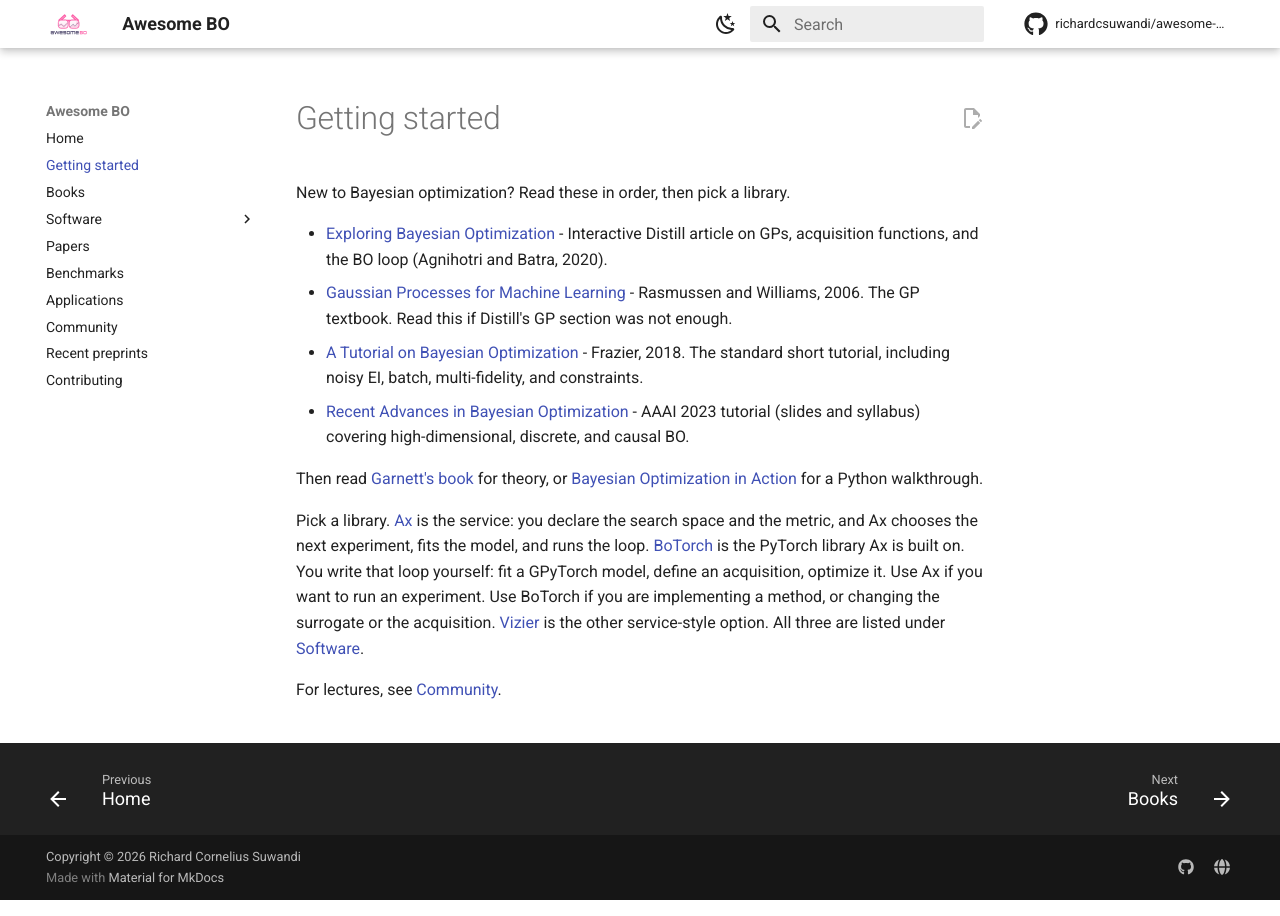
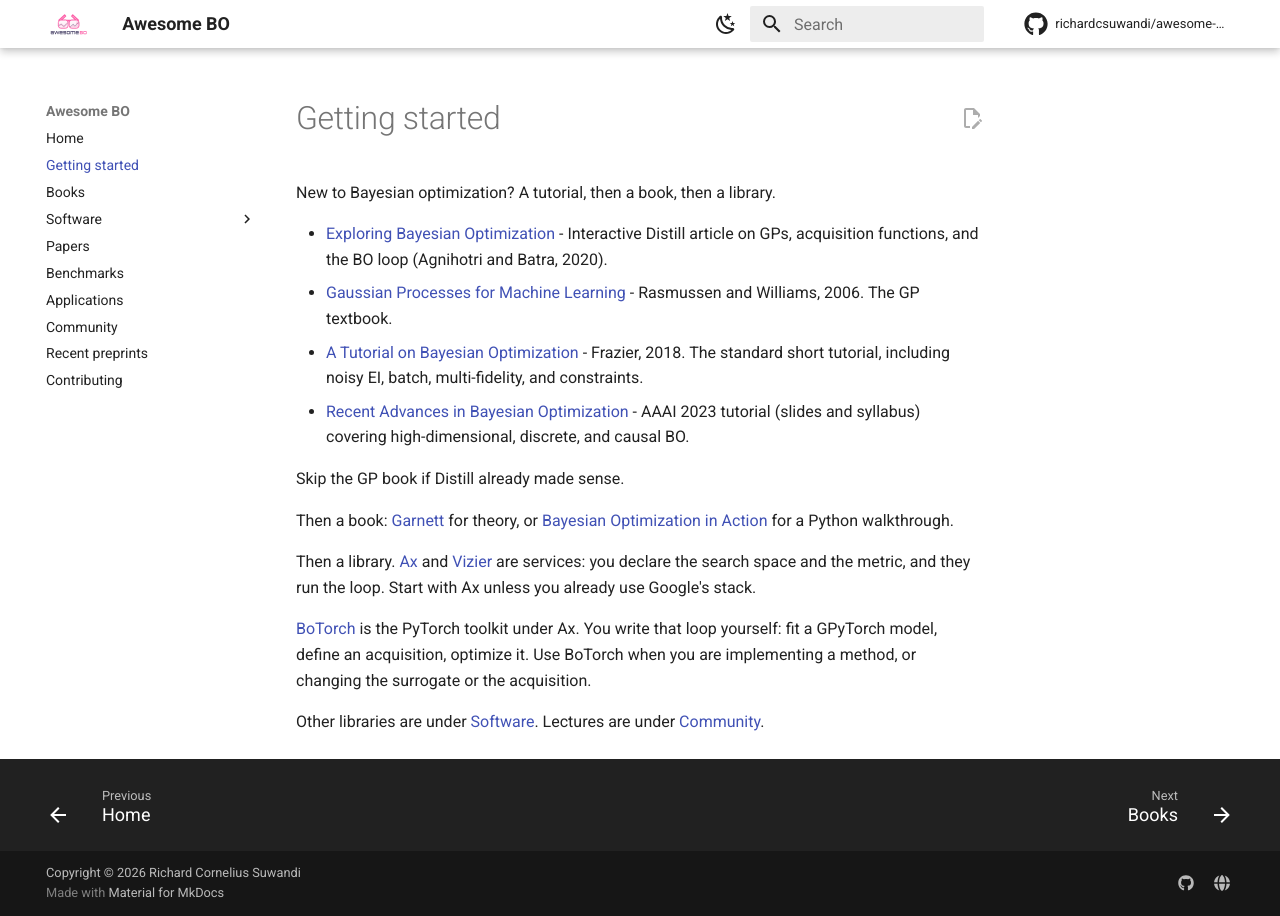
Before and after one commit to richardcsuwandi/awesome-bo, an MkDocs documentation site: the page built from docs/getting-started.md, in a window 1280 px wide. Built offline with MkDocs 1.6.1 and Material for MkDocs 9.7.7, drawn with Linux system fonts in a browser that asks for light colours; comment, search, counter and statistics services are not loaded.

Commit message:
Make Getting Started a tutorial-then-book-then-library path.
Co-authored-by: Cursor <cursoragent@cursor.com>

```diff
--- a/docs/getting-started.md
+++ b/docs/getting-started.md
@@ -1,14 +1,18 @@
 # Getting started
 
-New to Bayesian optimization? Read these in order, then pick a library.
+New to Bayesian optimization? A tutorial, then a book, then a library.
 
 - [Exploring Bayesian Optimization](https://distill.pub/2020/bayesian-optimization/) - Interactive Distill article on GPs, acquisition functions, and the BO loop (Agnihotri and Batra, 2020).
-- [Gaussian Processes for Machine Learning](https://gaussianprocess.org/gpml/) - Rasmussen and Williams, 2006. The GP textbook. Read this if Distill's GP section was not enough.
+- [Gaussian Processes for Machine Learning](https://gaussianprocess.org/gpml/) - Rasmussen and Williams, 2006. The GP textbook.
 - [A Tutorial on Bayesian Optimization](https://arxiv.org/abs/1807.02811) - Frazier, 2018. The standard short tutorial, including noisy EI, batch, multi-fidelity, and constraints.
 - [Recent Advances in Bayesian Optimization](https://bayesopt-tutorial.github.io/) - AAAI 2023 tutorial (slides and syllabus) covering high-dimensional, discrete, and causal BO.
 
-Then read [Garnett's book](books.md) for theory, or [Bayesian Optimization in Action](https://www.manning.com/books/bayesian-optimization-in-action) for a Python walkthrough.
+Skip the GP book if Distill already made sense.
 
-Pick a library. [Ax](https://ax.dev/) is the service: you declare the search space and the metric, and Ax chooses the next experiment, fits the model, and runs the loop. [BoTorch](https://botorch.org/) is the PyTorch library Ax is built on. You write that loop yourself: fit a GPyTorch model, define an acquisition, optimize it. Use Ax if you want to run an experiment. Use BoTorch if you are implementing a method, or changing the surrogate or the acquisition. [Vizier](https://github.com/google/vizier) is the other service-style option. All three are listed under [Software](software.md).
+Then a book: [Garnett](books.md) for theory, or [Bayesian Optimization in Action](https://www.manning.com/books/bayesian-optimization-in-action) for a Python walkthrough.
 
-For lectures, see [Community](community.md).
+Then a library. [Ax](https://ax.dev/) and [Vizier](https://github.com/google/vizier) are services: you declare the search space and the metric, and they run the loop. Start with Ax unless you already use Google's stack.
+
+[BoTorch](https://botorch.org/) is the PyTorch toolkit under Ax. You write that loop yourself: fit a GPyTorch model, define an acquisition, optimize it. Use BoTorch when you are implementing a method, or changing the surrogate or the acquisition.
+
+Other libraries are under [Software](software.md). Lectures are under [Community](community.md).
```
Also changed, not shown: README.md (+3 -3 lines), 1 other file.
